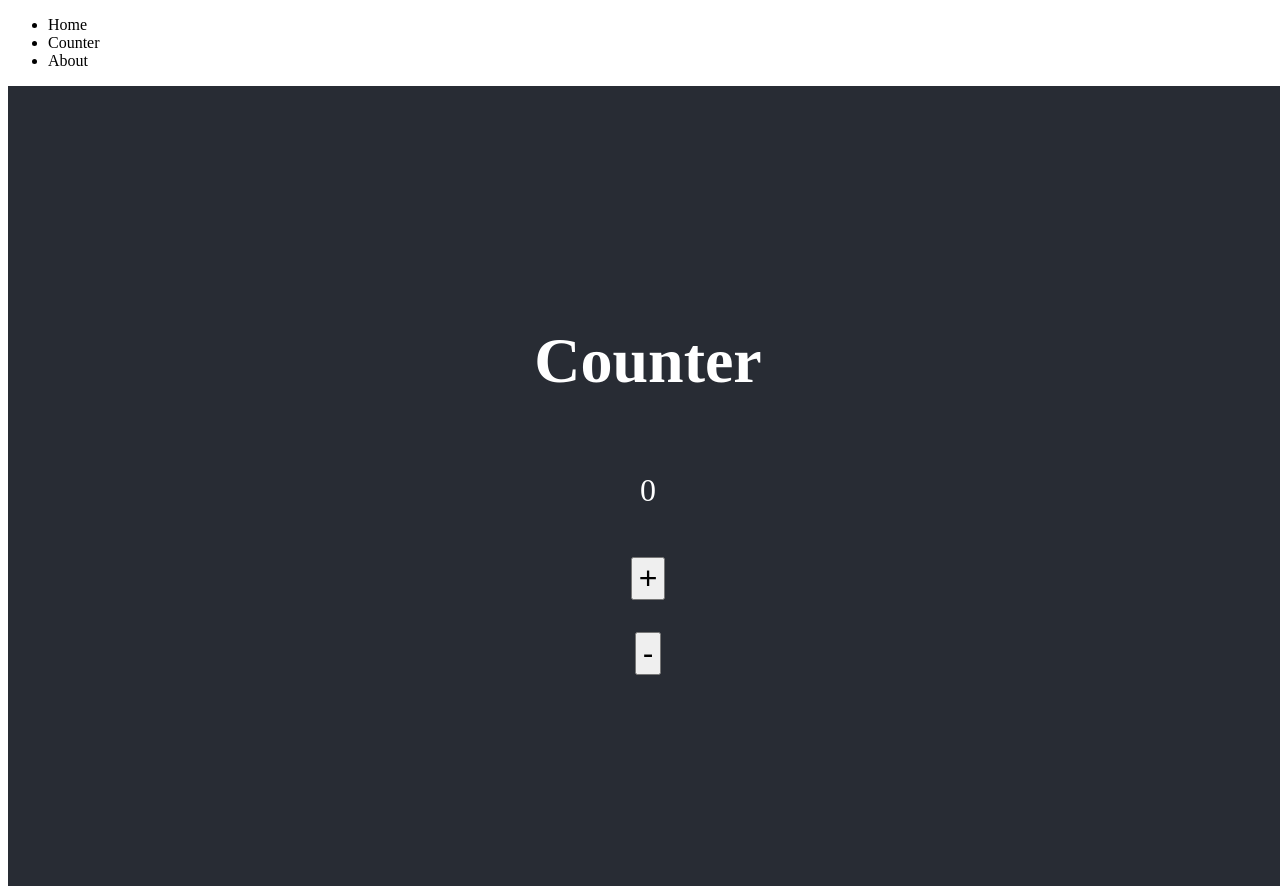
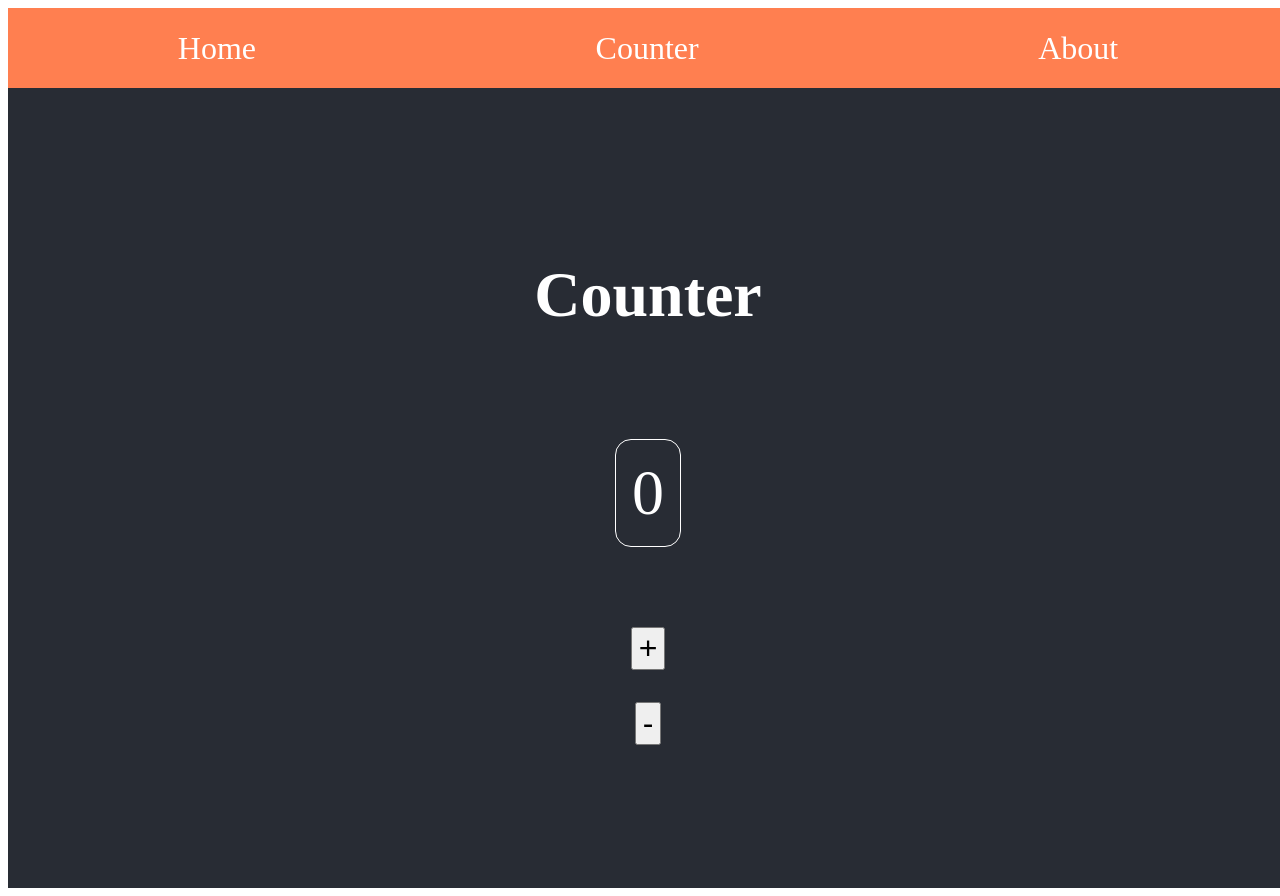
Before and after one commit to reyk-zepper/React1, a React (Create React App) app: page / in a window 1280 px wide. Built offline with nearby package versions, Linux system fonts and the light colour scheme.

Commit message:
implement counter stops at 0

```diff
--- a/src/App.js
+++ b/src/App.js
@@ -1,6 +1,6 @@
 import React from "react";
 import Header from "./components/Header";
-import Counter from "./components/Counter";
+import Counter from "./components/Count";
 export default function App() {
   return (
     <>
--- a/src/components/Counter.js
+++ b/src/components/Count.js
@@ -1,15 +1,20 @@
 import React from "react";
 import styled from "styled-components";
+import { useState } from "react";
 
 export default function Counter() {
-  const [count, setCount] = React.useState(0);
-
+  const [count, setCount] = useState(0);
+  const decrement = () => {
+    if (count > 0) {
+      setCount(count - 1);
+    }
+  };
   return (
     <StyledCounter>
       <h1>Counter</h1>
       <p>{count}</p>
       <button onClick={() => setCount(count + 1)}>+</button>
-      <button onClick={() => setCount(count - 1)}>-</button>
+      <button onClick={decrement}>-</button>
     </StyledCounter>
   );
 }
@@ -32,4 +37,10 @@ const StyledCounter = styled.div`
     font-size: 2rem;
     margin: 1rem;
   }
+  p {
+    font-size: 4rem;
+    border: 1px solid white;
+    border-radius: 1rem;
+    padding: 1rem;
+  }
 `;
--- a/src/components/Header.js
+++ b/src/components/Header.js
@@ -1,13 +1,39 @@
 import React from "react";
+import styled from "styled-components";
 
 export default function Header() {
   return (
-    <>
+    <StyledHeader>
       <ul>
         <li>Home</li>
         <li>Counter</li>
         <li>About</li>
       </ul>
-    </>
+    </StyledHeader>
   );
 }
+
+const StyledHeader = styled.div`
+  display: flex;
+  flex-direction: column;
+  align-items: center;
+  justify-content: center;
+  height: 10vh;
+  width: 100vw;
+  background-color: coral;
+  color: white;
+  font-size: 2rem;
+  text-align: center;
+  ul {
+    display: flex;
+    justify-content: space-around;
+    width: 100%;
+    list-style: none;
+    padding: 0;
+    margin: 0;
+    li {
+      padding: 1rem;
+      cursor: pointer;
+    }
+  }
+`;
```
